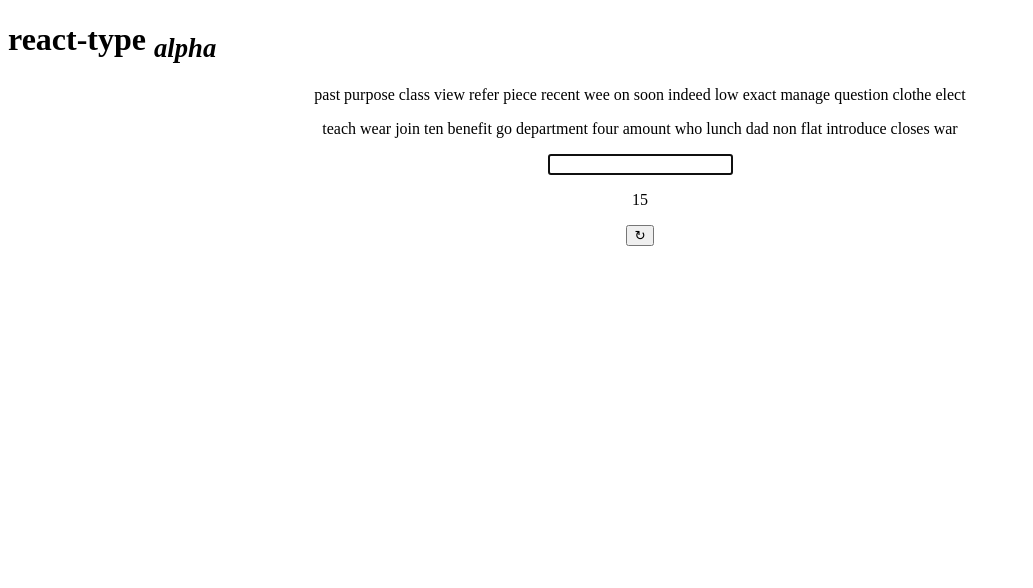
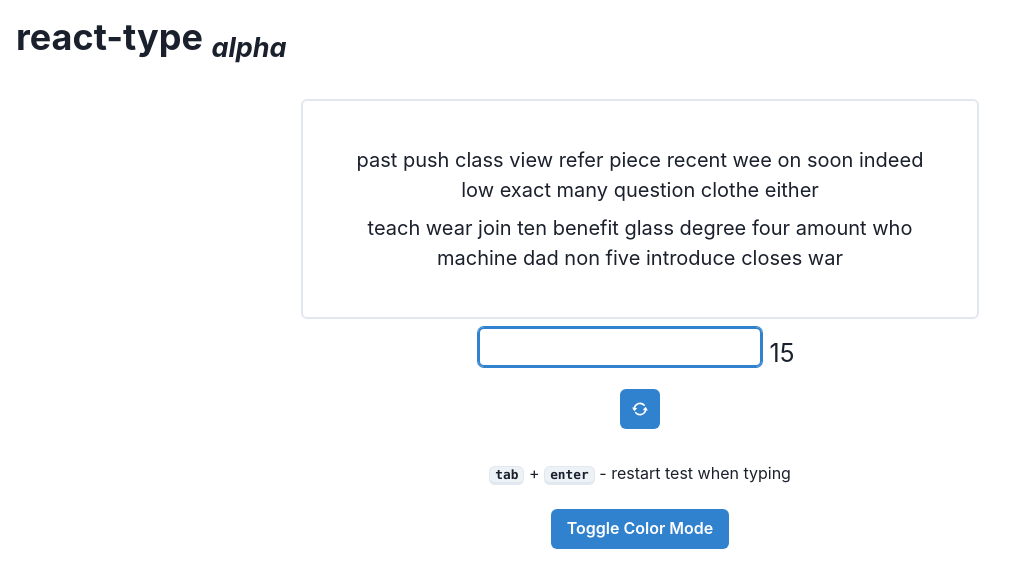
Before and after one commit to AdamJablonka/React-Type, a React (Create React App) app: page / in a window 1280 px wide. Shown: the top 588 px of the page, without its empty margins (0-1033 px from the left). Built offline with nearby package versions, Linux system fonts and the light colour scheme.

Commit message:
Chakra UI implementation

```diff
--- a/src/App.js
+++ b/src/App.js
@@ -1,17 +1,27 @@
-import { useState, useEffect } from 'react'
-import InputBar from './components/InputBar'
-import Words from './components/Words'
-import Timer from './components/Timer'
+import React from 'react'
 import TypingTest from './components/TypingTest'
+import { ChakraProvider, Container, Flex, useColorMode, Heading, Button, Kbd, useColorModeValue } from "@chakra-ui/react"
 
 const App = () => {
+  const { toggleColorMode } = useColorMode()
+  const kbdBackground = useColorModeValue("gray.100", "greay.700")
   return (
-    <div>
-      <h1>react-type <sub><i>alpha</i></sub> </h1>
-      <center>
-        <TypingTest />
-      </center>
-    </div>
+    <ChakraProvider>
+      <Heading as="h1" noOfLines={1} padding={4}>react-type <sub><i>alpha</i></sub></Heading>
+      <Container centerContent maxW="750px" >
+        <Flex marginTop={5}direction="column" padding={1} >
+          <TypingTest />
+        </Flex>
+        <Flex margin={5}>
+          <span>
+            <Kbd background={kbdBackground}>tab</Kbd> + <Kbd background={kbdBackground}>enter</Kbd> - restart test when typing
+          </span>
+        </Flex>
+        <Flex direction="column" padding={1} alignItems="center" justifyContent="center">
+          <Button colorScheme="blue" onClick={toggleColorMode}>Toggle Color Mode</Button>
+        </Flex>
+      </Container>
+    </ChakraProvider>
   )
 }
 
--- a/src/components/Button.js
+++ /dev/null
@@ -1,9 +0,0 @@
-import React from 'react'
-
-const Button = ( {label, clickHandler} ) => {
-    return(
-        <button onClick={clickHandler}>{label}</button>
-    )
-}
-
-export default Button
--- a/src/components/TypingTest.js
+++ b/src/components/TypingTest.js
@@ -1,9 +1,10 @@
 import React from 'react'
 import { useState, useEffect, useRef } from 'react'
 import wordList from './words.json'
-import Button from './Button'
 import Words from './Words'
 import useTimer from './hooks/useTimer'
+import { Flex, Input, Button, Box, Text, Container, IconButton } from '@chakra-ui/react'
+import { RepeatIcon } from '@chakra-ui/icons'
 
 const generateArray = (wordDisplayLen) => {
     const arr = []
@@ -22,7 +23,6 @@ let currWord = wordArray[selector]
 let WPM = 0
 let timeInterval = 15
 let timeIntervalCalculation = (60 / timeInterval)
-let resetButtonLabel = "↻"
 
 const TypingTest = () => {
     const [inputVal, setInputVal] = useState('')
@@ -104,22 +104,30 @@ const TypingTest = () => {
 
     if(showResults === true){
         return(
-            <div>
-                <p>Results: {WPM} WPM</p>
-                <button onClick={() => showTypingTest()}>Try Again</button>
-            </div>
+            <Container centerContent>
+                <Text fontSize="50px" margin={5}>Results: {WPM} WPM</Text>
+                <Button onClick={() => showTypingTest()}>Try Again</Button>
+            </Container>
         )
     }else{
         return(
-            <div id="TypingTest">
-                <div class="wordDisplay">
-                    <Words wordArray={wordArray} />
-                    <Words wordArray={wordArrayExtra} />
-                </div>
-                <input id="typingTestInput" autoFocus ref={inputBar} type="text" value={inputVal} onChange={inputChangeHandler} />
-                <p id="timeDisplay">{time}</p>
-                <Button id="resetButton" label={resetButtonLabel} clickHandler={reset}/>
-            </div>
+            <Container maxW="750px" centerContent id="TypingTest">
+                <Box mb={2} borderWidth="2px" rounded="md" overflow="hidden" padding={10}>
+                        <Flex direction="column" justifyContent="left">
+                        <Words wordArray={wordArray} />
+                        <Words wordArray={wordArrayExtra} />
+                    </Flex>
+                </Box>
+                <Flex direction="column">
+                    <Flex>
+                        <Input borderWidth="2px" autoFocus ref={inputBar} type="text" value={inputVal} onChange={inputChangeHandler}></Input>
+                        <Text fontSize='25px' margin={2}>{time}</Text>
+                    </Flex>
+                </Flex>
+                <Flex margin={2} direction="column">
+                    <IconButton colorScheme="blue" aria-label='Restart Test' onClick={reset} icon={<RepeatIcon />} />
+                </Flex>
+            </Container>
         )
     }
 }
--- a/src/components/Words.js
+++ b/src/components/Words.js
@@ -1,11 +1,12 @@
 import React from 'react'
+import { Text } from '@chakra-ui/react'
 
 const Words = ( {wordArray} ) => {
     return(
         <div>
-            <p>
+            <Text noOfLines={2} fontSize='20px' margin={1} align="center">
             {wordArray[0]} {wordArray[1]} {wordArray[2]} {wordArray[3]} {wordArray[4]} {wordArray[5]} {wordArray[6]} {wordArray[7]} {wordArray[8]} {wordArray[9]} {wordArray[10]} {wordArray[11]} {wordArray[12]} {wordArray[13]} {wordArray[14]} {wordArray[15]} {wordArray[16]}
-            </p>
+            </Text>
         </div>
     )
 }
--- /dev/null
+++ b/src/components/fonts/theme.js
@@ -0,0 +1,10 @@
+import { extendTheme } from '@chakra-ui/react'
+
+const theme = extendTheme({
+  fonts: {
+    heading: `'Open Sans', sans-serif`,
+    body: `'Raleway', sans-serif`,
+  },
+})
+
+export default theme
--- a/src/components/words.json
+++ b/src/components/words.json
@@ -301,7 +301,7 @@
         "farm",
         "fast",
         "father",
-        "favour",
+        "favor",
         "feed",
         "feel",
         "few",
@@ -432,7 +432,6 @@
         "issue",
         "it",
         "item",
-        "jesus",
         "job",
         "join",
         "judge",
@@ -649,7 +648,7 @@
         "process",
         "produce",
         "product",
-        "programme",
+        "program",
         "project",
         "proper",
         "propose",
@@ -676,7 +675,7 @@
         "read",
         "ready",
         "real",
-        "realise",
+        "realize",
         "really",
         "reason",
         "receive",
--- a/src/index.js
+++ b/src/index.js
@@ -1,8 +1,11 @@
 import React from 'react';
 import ReactDOM from 'react-dom/client';
 import App from './App';
+import { ChakraProvider } from '@chakra-ui/react'
 
 const root = ReactDOM.createRoot(document.getElementById('root'));
 root.render(
-    <App />
+    <ChakraProvider>
+            <App />
+    </ChakraProvider>
 );
```
Also changed, not shown: package.json (+7 -0 lines), src/components/hooks/useTimer.js (line endings or trailing spaces), 1 other file (tests, documents, lock files or other folders).
